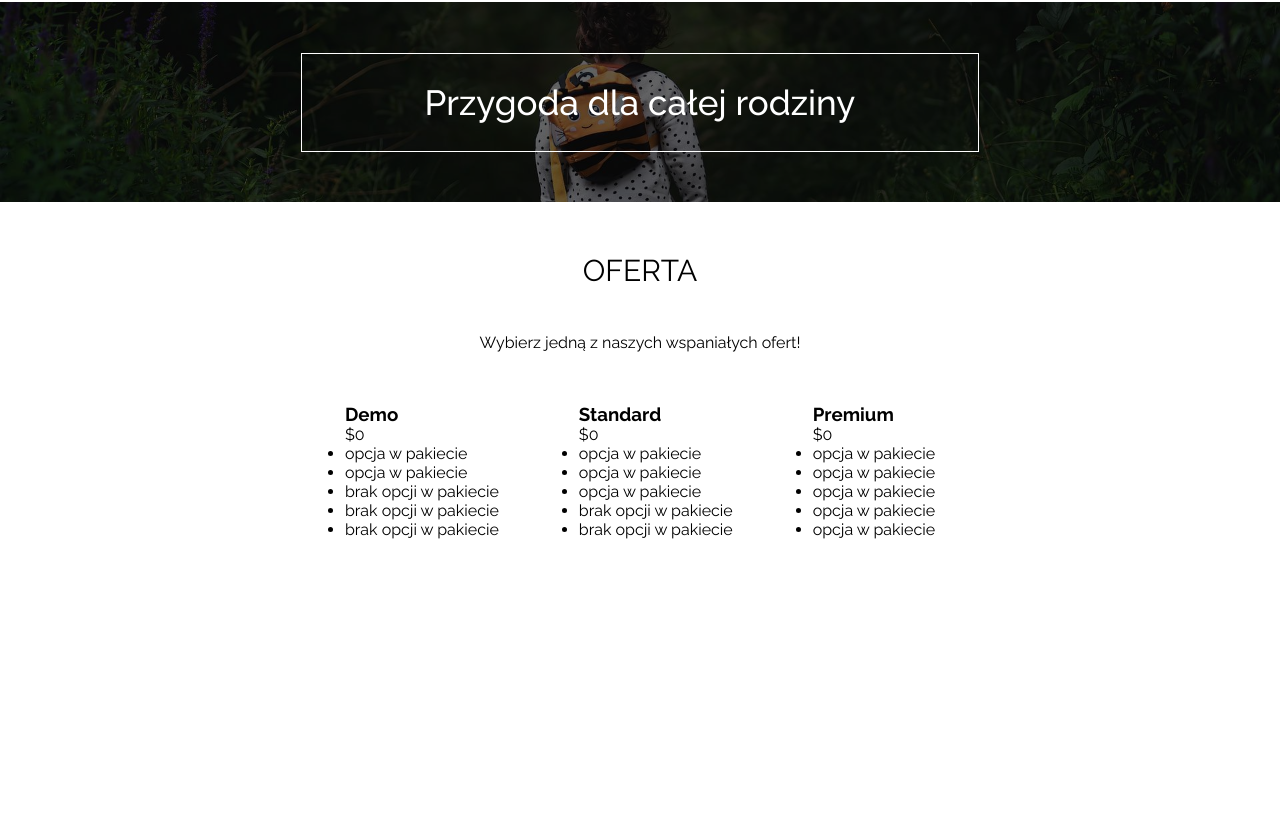
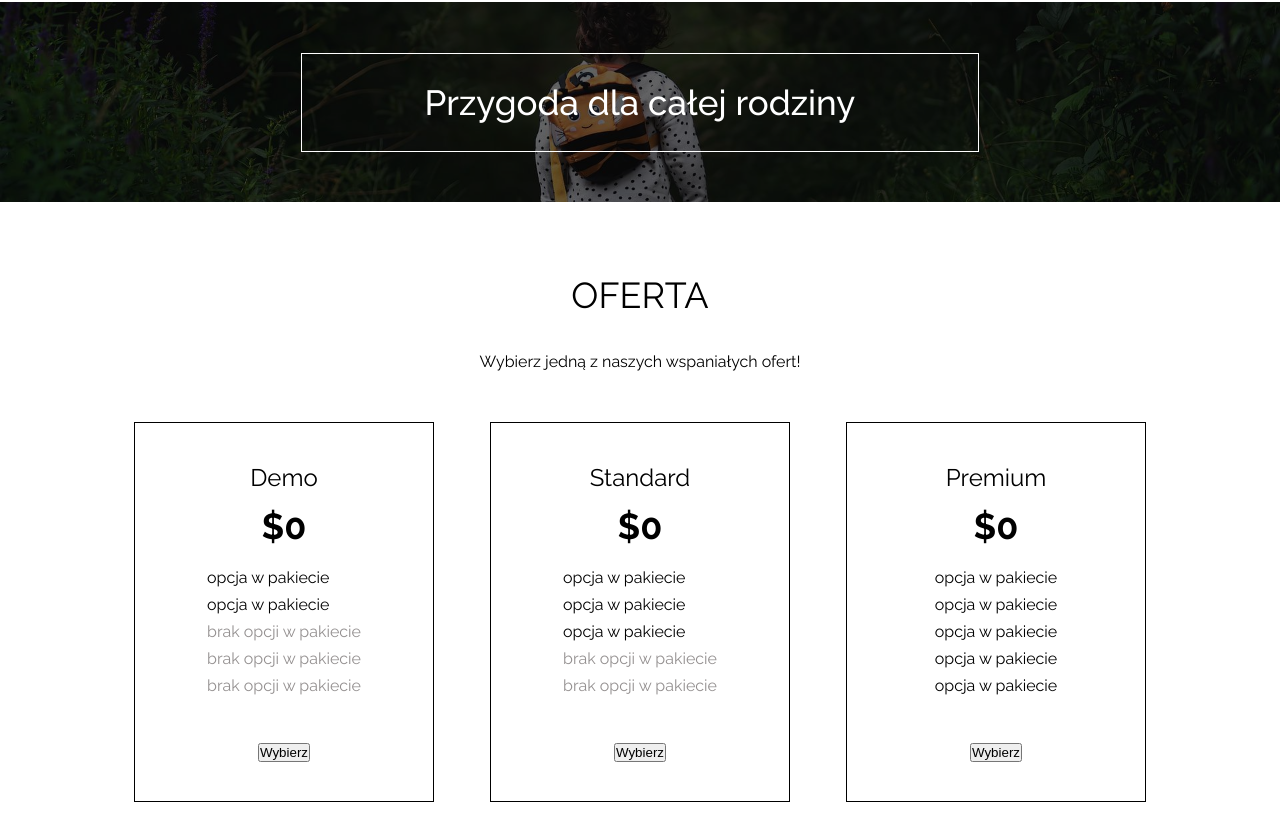
Before and after one commit to belie369/forest, a website: page index.html in a window 1280 px wide. Shown: the part 1016-1856 px from the top of the page. Before the commit the page ends 1607 px from the top, so only its background shows below. Drawn offline with Linux system fonts and the light colour scheme.

Commit message:
Initial styled card in offer section; Added 1px to hover in menu links

```diff
--- a/index.html
+++ b/index.html
@@ -79,40 +79,39 @@
                 <div class="offer__text">
                     <p>Wybierz jedną z naszych wspaniałych ofert!</p>
                 </div>
-
-                <div class="offer__box">
+                <div class="offer__box container">
                     <div class="offer__card">
                         <div class="offer__card-details">
                             <h3 class="offer__card-details-heading">Demo</h3>
                             <p>$0</p>
-                        </div>
                             <ul class="offer__card-list">
                                 <li class="ok">opcja w pakiecie</li>
                                 <li class="ok">opcja w pakiecie</li>
-                            <li>brak opcji w pakiecie</li>
-                            <li>brak opcji w pakiecie</li>
-                            <li>brak opcji w pakiecie</li>
+                                <li class="nok">brak opcji w pakiecie</li>
+                                <li class="nok">brak opcji w pakiecie</li>
+                                <li class="nok">brak opcji w pakiecie</li>
                             </ul>
+                        </div>
+                        <button class="offer__card-btn">Wybierz</button>
                     </div>
                     <div class="offer__card">
                         <div class="offer__card-details">
                             <h3 class="offer__card-details-heading">Standard</h3>
                             <p>$0</p>
-                        </div>
                             <ul class="offer__card-list">
                                 <li class="ok">opcja w pakiecie</li>
                                 <li class="ok">opcja w pakiecie</li>
                                 <li class="ok">opcja w pakiecie</li>
-                            <li>brak opcji w pakiecie</li>
-                            <li>brak opcji w pakiecie</li>
+                                <li class="nok">brak opcji w pakiecie</li>
+                                <li class="nok">brak opcji w pakiecie</li>
+                        </div>
+                        <button class="offer__card-btn">Wybierz</button>
                         </ul>
                     </div>
-
                     <div class="offer__card">
                         <div class="offer__card-details">
                             <h3 class="offer__card-details-heading">Premium</h3>
                             <p>$0</p>
-                        </div>
                             <ul class="offer__card-list">
                                 <li class="ok">opcja w pakiecie</li>
                                 <li class="ok">opcja w pakiecie</li>
@@ -121,9 +120,12 @@
                                 <li class="ok">opcja w pakiecie</li>
                             </ul>
                         </div>
+                        <button class="offer__card-btn">Wybierz</button>
+                    </div>
+                </div>
             </div>
 
-                <div class="div"></div>
+
             </div>
         </section>
     </main>
--- a/src/sass/_colors.scss
+++ b/src/sass/_colors.scss
@@ -6,3 +6,4 @@ $link-color: #000;
 $hero-shadow: rgba(0, 0, 0, 0.6);
 $header-text-color: #fff;
 $adventure-text: #fff;
+$list-text: #949090;
--- a/src/sass/_large.scss
+++ b/src/sass/_large.scss
@@ -31,7 +31,7 @@
 			justify-content: center;
 			align-items: center;
 			margin-bottom: 0;
-			height: h.$menu-maxi;
+			height: calc(h.$menu-maxi + 1px);
 			font-size: 1.8rem;
 			text-transform: none;
 			transition: background-color 0.3s;
@@ -42,7 +42,7 @@
 			}
 
 			&:hover {
-				height: h.$menu-maxi;
+				height: calc(h.$menu-maxi + 1px);
 				background-color: #000;
 				cursor: pointer;
 
@@ -108,4 +108,24 @@
 			font-size: 3.5rem;
 		}
 	}
+
+	//OFFER
+	.offer {
+		margin-bottom: 4.6em;
+
+		&__title {
+			margin: 2em 0 1em;
+			font-size: 3.6rem;
+		}
+
+		&__text {
+			text-align: center;
+		}
+
+		&__box {
+			flex-direction: row;
+			justify-content: center;
+			gap: 3.5em;
+		}
+	}
 }
--- a/src/sass/_small.scss
+++ b/src/sass/_small.scss
@@ -210,7 +210,6 @@ a {
 }
 
 //OFFER
-
 .offer {
 	margin-bottom: 3.2em;
 
@@ -229,7 +228,54 @@ a {
 
 	&__box {
 		display: flex;
-		justify-content: center;
-		gap: 5em;
+		flex-direction: column;
+		align-items: center;
+		gap: 2.5em;
+	}
+
+	&__card {
+		width: 300px;
+		min-height: 380px;
+		border: 1px solid black;
+
+		&-details {
+			display: flex;
+			justify-content: center;
+			align-items: center;
+			flex-direction: column;
+			gap: 0.8em;
+			margin: 2.5em 0;
+
+			&-heading {
+				font-size: 2.4rem;
+				font-weight: 400;
+			}
+
+			p {
+				font-size: 3.6rem;
+				font-weight: 700;
+			}
+		}
+
+		&-list {
+			list-style: none;
+
+			li {
+				margin: 0.5em 0;
+			}
+
+			.ok {
+				color: #000;
+			}
+
+			.nok {
+				color: c.$list-text;
+			}
+		}
+
+		&-btn {
+			display: block;
+			margin: 0 auto;
+		}
 	}
 }
```
Also changed, not shown: dist/css/main.min.css, 1 other file. Lines whose indentation alone changed are shown as unchanged.
